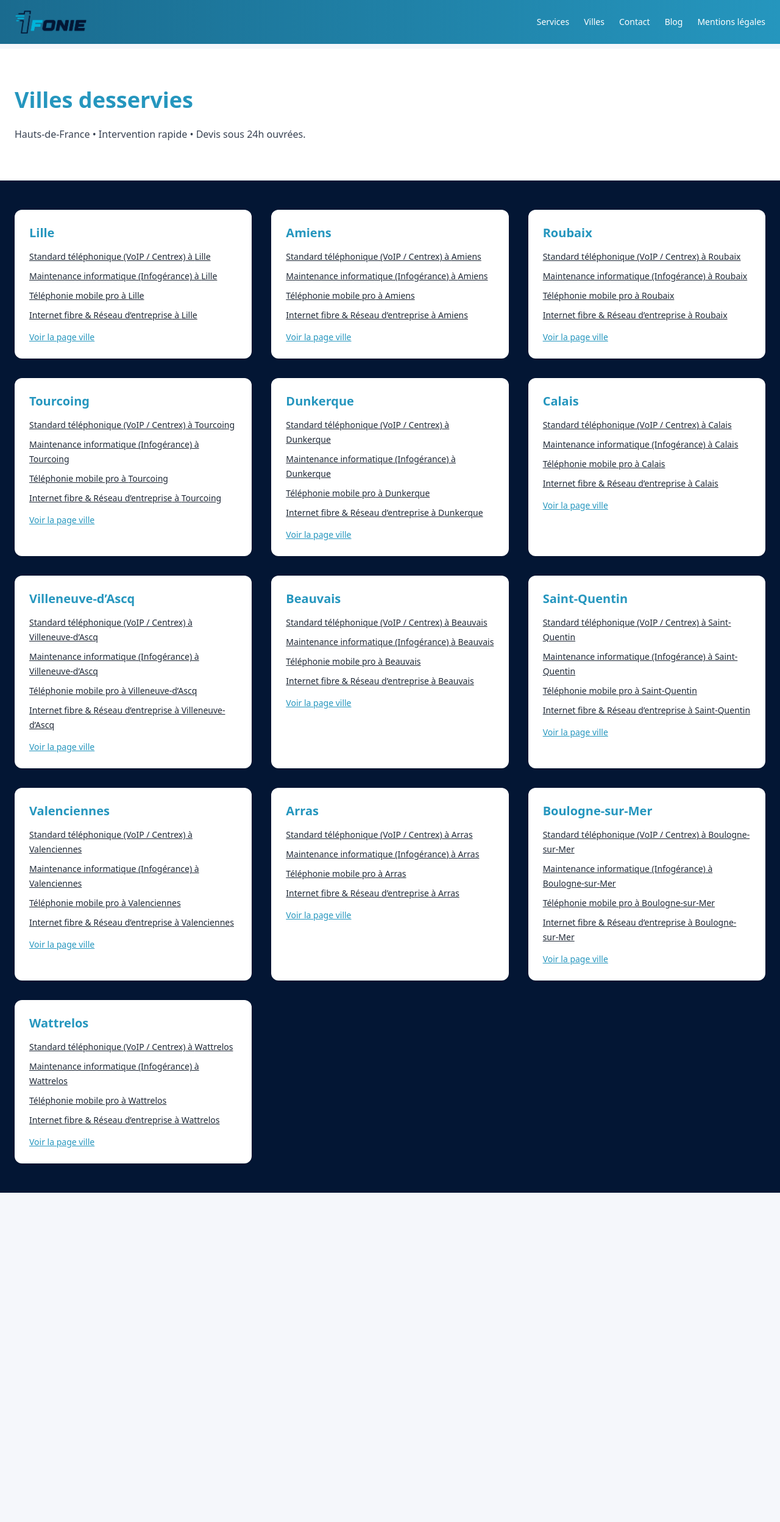
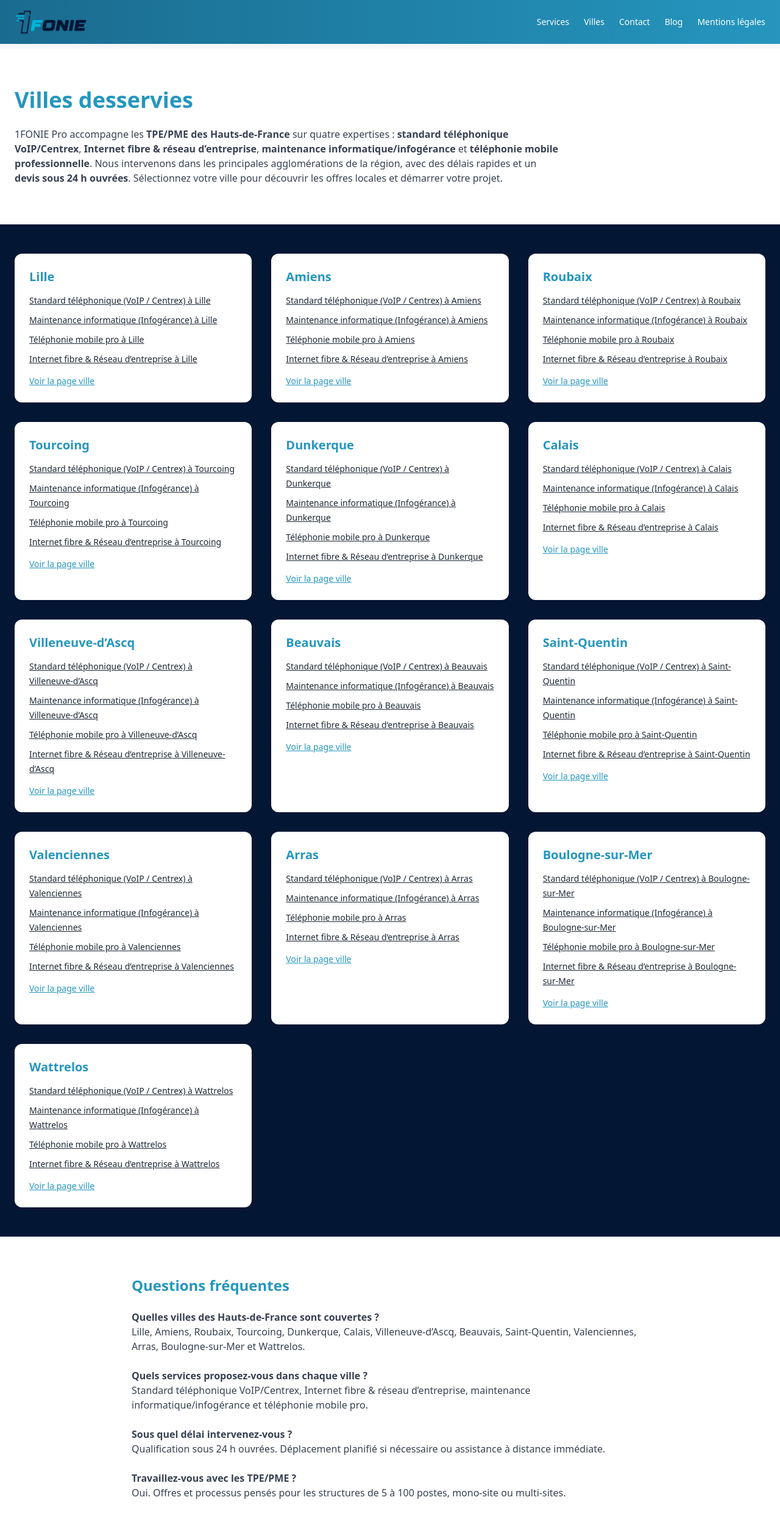
Before and after one commit to JohnKramer59/Site-web-1fonie, a React (Vite) app: page /villes in a window 1280 px wide. Shown: the top 2496 px of the page at 61% size. Before the commit the page ends 1956 px from the top, so only its background shows below. Built offline with nearby package versions, Linux system fonts and the light colour scheme.

Commit message:
Update Cities.jsx

```diff
--- a/src/pages/villes/Cities.jsx
+++ b/src/pages/villes/Cities.jsx
@@ -3,47 +3,154 @@ import { Link } from "react-router-dom";
 import Seo from "../../seo/Seo.jsx";
 import { CITIES } from "../../seo/cities.js";
 import { SERVICES } from "../../seo/services.js";
-import { siteUrl } from "../../seo/schema.js";
+import { siteUrl, faqSchema } from "../../seo/schema.js";
 
 export default function Cities() {
+  // META
+  const title = "Villes desservies en Hauts-de-France | 1FONIE Pro";
+  const description =
+    "Couverture Hauts-de-France : Lille, Amiens, Dunkerque, Calais, Valenciennes, Arras… Téléphonie IP, Internet fibre, maintenance informatique et mobile pro. Devis 24h.";
+  const canonical = `${siteUrl}/villes`;
+
+  // JSON-LD: ItemList (liste des hubs ville)
+  const itemListSchema = {
+    "@context": "https://schema.org",
+    "@type": "ItemList",
+    itemListElement: CITIES.map((c, i) => ({
+      "@type": "ListItem",
+      position: i + 1,
+      url: `${siteUrl}/villes/${c.slug}`,
+      name: c.name,
+    })),
+  };
+
+  // JSON-LD: Breadcrumbs
+  const breadcrumbSchema = {
+    "@context": "https://schema.org",
+    "@type": "BreadcrumbList",
+    itemListElement: [
+      { "@type": "ListItem", position: 1, name: "Accueil", item: siteUrl + "/" },
+      { "@type": "ListItem", position: 2, name: "Villes", item: canonical },
+    ],
+  };
+
+  // JSON-LD: FAQ
+  const faq = faqSchema([
+    [
+      "Quelles villes des Hauts-de-France sont couvertes ?",
+      "Nous intervenons notamment à Lille, Amiens, Roubaix, Tourcoing, Dunkerque, Calais, Villeneuve-d’Ascq, Beauvais, Saint-Quentin, Valenciennes, Arras, Boulogne-sur-Mer et Wattrelos.",
+    ],
+    [
+      "Quels services proposez-vous dans chaque ville ?",
+      "Standard téléphonique VoIP/Centrex, Internet fibre & réseau, maintenance informatique/infogérance et téléphonie mobile professionnelle.",
+    ],
+    [
+      "Sous quel délai intervenez-vous ?",
+      "Qualification sous 24 h ouvrées. Délais d’intervention selon le besoin : télémaintenance immédiate ou déplacement planifié.",
+    ],
+    [
+      "Travaillez-vous avec les TPE et PME ?",
+      "Oui. Nos offres sont dimensionnées pour les TPE/PME multisites ou mono-site, avec des packs et un accompagnement dédié.",
+    ],
+  ]);
+
+  const jsonLd = [itemListSchema, breadcrumbSchema, faq];
+
   return (
     <main>
       <Seo
-        title="Villes desservies en Hauts-de-France | 1FONIE Pro"
-        description="Couverture Hauts-de-France. Téléphonie IP, Internet fibre, maintenance informatique, mobile pro. Devis 24h."
-        canonical={`${siteUrl}/villes`}
+        title={title}
+        description={description}
+        canonical={canonical}
+        jsonLd={jsonLd}
+        openGraph={{ type: "website" }}
       />
 
+      {/* Hero / Intro sémantique */}
       <section className="py-16 bg-white">
         <div className="container mx-auto px-6">
           <h1 className="text-4xl font-bold text-customblue mb-6">Villes desservies</h1>
-          <p className="text-gray-700 max-w-3xl">Hauts-de-France • Intervention rapide • Devis sous 24h ouvrées.</p>
+          <p className="text-gray-700 max-w-4xl">
+            1FONIE Pro accompagne les <strong>TPE/PME des Hauts-de-France</strong> sur quatre expertises :
+            <strong> standard téléphonique VoIP/Centrex</strong>, <strong>Internet fibre & réseau d’entreprise</strong>,
+            <strong> maintenance informatique/infogérance</strong> et <strong>téléphonie mobile professionnelle</strong>.
+            Nous intervenons dans les principales agglomérations de la région, avec des délais rapides et un
+            <strong> devis sous 24&nbsp;h ouvrées</strong>. Sélectionnez votre ville pour découvrir les offres locales et démarrer votre projet.
+          </p>
         </div>
       </section>
 
+      {/* Cartes villes + maillage services */}
       <section className="py-12 bg-customblue2">
         <div className="container mx-auto px-6">
           <div className="grid md:grid-cols-3 gap-8">
-            {CITIES.map(c => (
+            {CITIES.map((c) => (
               <div key={c.slug} className="bg-white rounded-xl p-6 shadow">
-                <h2 className="text-xl font-semibold mb-3 text-customblue">{c.name}</h2>
+                <h2 className="text-xl font-semibold mb-3 text-customblue">
+                  {c.name}
+                </h2>
                 <ul className="space-y-2">
-                  {SERVICES.map(s => (
+                  {SERVICES.map((s) => (
                     <li key={s.slug}>
-                      <Link to={`/villes/${c.slug}/${s.slug}`} className="text-sm underline text-gray-800 hover:opacity-80">
+                      <Link
+                        to={`/villes/${c.slug}/${s.slug}`}
+                        className="text-sm underline text-gray-800 hover:opacity-80"
+                      >
                         {s.name} à {c.name}
                       </Link>
                     </li>
                   ))}
                 </ul>
                 <div className="mt-3">
-                  <Link to={`/villes/${c.slug}`} className="text-sm text-customblue underline">Voir la page ville</Link>
+                  <Link
+                    to={`/villes/${c.slug}`}
+                    className="text-sm text-customblue underline"
+                  >
+                    Voir la page ville
+                  </Link>
                 </div>
               </div>
             ))}
           </div>
         </div>
       </section>
+
+      {/* FAQ locale pour enrichir le champ lexical */}
+      <section className="py-16 bg-white">
+        <div className="container mx-auto px-6 max-w-4xl">
+          <h2 className="text-2xl font-semibold text-customblue mb-6">
+            Questions fréquentes
+          </h2>
+          <div className="space-y-6 text-gray-700">
+            <div>
+              <h3 className="font-semibold">Quelles villes des Hauts-de-France sont couvertes ?</h3>
+              <p>
+                Lille, Amiens, Roubaix, Tourcoing, Dunkerque, Calais, Villeneuve-d’Ascq, Beauvais,
+                Saint-Quentin, Valenciennes, Arras, Boulogne-sur-Mer et Wattrelos.
+              </p>
+            </div>
+            <div>
+              <h3 className="font-semibold">Quels services proposez-vous dans chaque ville ?</h3>
+              <p>
+                Standard téléphonique VoIP/Centrex, Internet fibre & réseau d’entreprise, maintenance
+                informatique/infogérance et téléphonie mobile pro.
+              </p>
+            </div>
+            <div>
+              <h3 className="font-semibold">Sous quel délai intervenez-vous ?</h3>
+              <p>
+                Qualification sous 24 h ouvrées. Déplacement planifié si nécessaire ou assistance à distance immédiate.
+              </p>
+            </div>
+            <div>
+              <h3 className="font-semibold">Travaillez-vous avec les TPE/PME ?</h3>
+              <p>
+                Oui. Offres et processus pensés pour les structures de 5 à 100 postes, mono-site ou multi-sites.
+              </p>
+            </div>
+          </div>
+        </div>
+      </section>
     </main>
   );
 }
```
